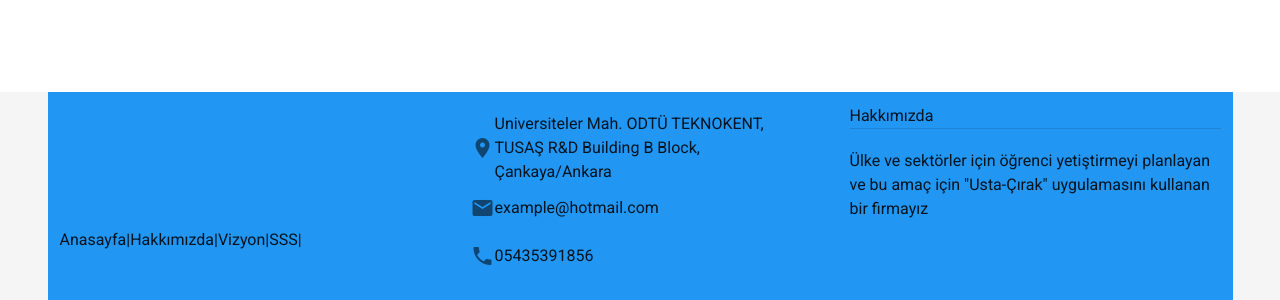
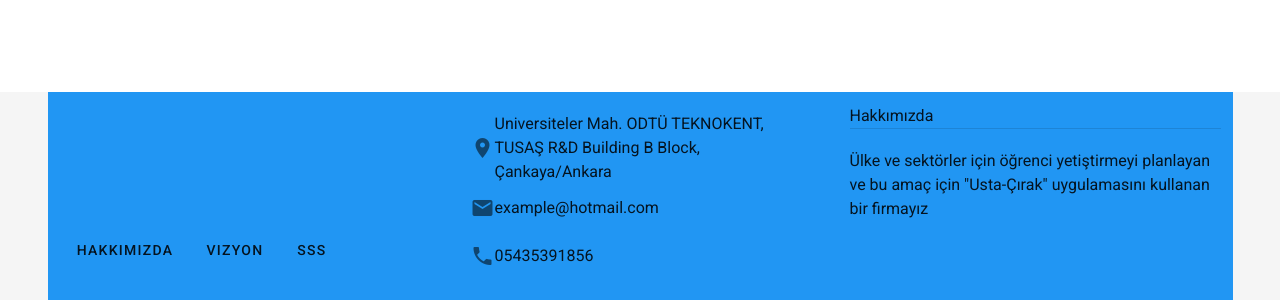
Before and after one commit to HurKusTeam/Mentor-Mentee-Project-Front-End-Repo, a Nuxt app in the folder frontend/: page / in a window 1280 px wide. Shown: the part 500-800 px from the top of the page. Built offline with nearby package versions, Linux system fonts and the light colour scheme.

Commit message:
Adjustments
Hakkımızda, viyzon, sss, texts made into buttons
Margins changed

```diff
--- a/frontend/components/Footer/Footer.vue
+++ b/frontend/components/Footer/Footer.vue
@@ -5,14 +5,14 @@
         <v-col>
           <v-img
             src="/Logo.jpg"
-            class="ml-16 mt-6"
+            class="ml-24 mt-4 mb-3"
             cantain
             max-height="100"
             max-width="100"
             size="10 px"
           ></v-img>
 
-          <p>Anasayfa|Hakkımızda|Vizyon|SSS|</p>
+          <v-btn text v-for="link in links" :key="link">{{ link }}</v-btn>
         </v-col>
         <v-col>
           <v-list color="blue">
@@ -44,6 +44,7 @@ export default {
   data() {
     return {
       icons: ['mdi-facebook', 'mdi-twitter', 'mdi-linkedin', 'mdi-instagram'],
+      links: ['Hakkımızda', 'Vizyon', 'SSS'],
     }
   },
 }
```
Also changed, not shown: 1 other file (tests, documents, lock files or other folders).
